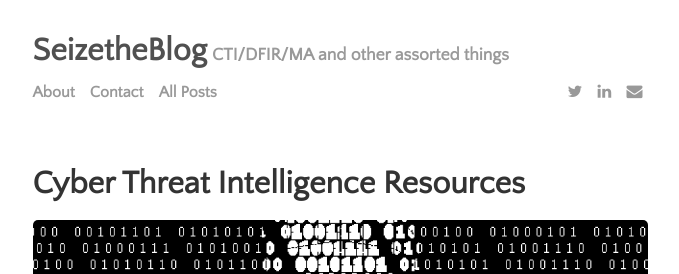
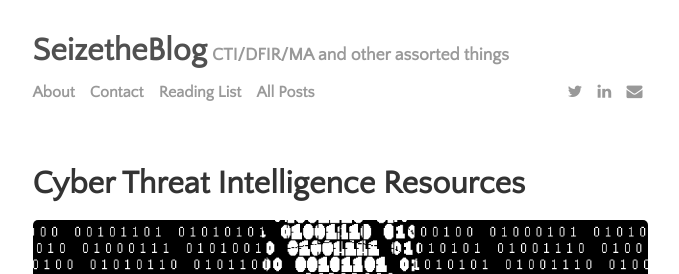
Before and after one commit to seizethecheese/seizethecheese.github.io, a Jekyll site: the page built from index.html, in a window 1280 px wide. Shown: the top 274 px of the page, without its empty margins (300-979 px from the left). Built offline with Jekyll 4.4.1, drawn with Linux system fonts in a browser that asks for light colours; the list of posts is cut into pages by our own code.

Commit message:
Update settings.yml

```diff
--- a/_data/settings.yml
+++ b/_data/settings.yml
@@ -9,6 +9,7 @@ google-ID: ''
 menu:
 - {name: 'About',   url: 'about.html'}
 - {name: 'Contact', url: 'contact.html'}
+- {name: 'Reading List', url: 'reading.html'}
 - {name: 'All Posts', url: 'posts.html'}
 
 
```
